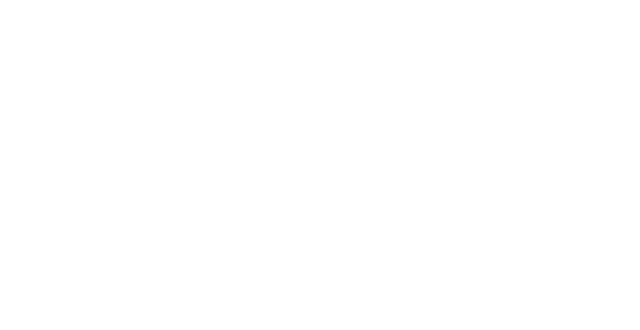
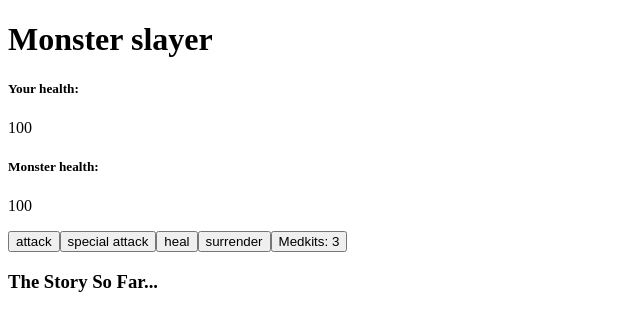
Before and after one commit to barnabasedubio/monsterslayer, a plain HTML site: page index.html in a window 1280 px wide. Shown: the whole page, without its empty margins (0-640 px from the left). Drawn offline with nearby package versions, Linux system fonts and the light colour scheme.

Commit message:
Implemented JS

```diff
--- a/app.js
+++ b/app.js
@@ -0,0 +1,134 @@
+const App = Vue.createApp({
+    data() {
+        return {
+            playerCurrentHealth: 100,
+            monsterCurrentHealth: 100,
+            finalResult: "todo",
+            battleLog: [],
+            gameOver: false,
+            winner: "",
+            medkitAmount: 3,
+        };
+    },
+    computed: {},
+    methods: {
+        getRandumNumberInRange(max) {
+            return Math.floor(Math.random() * Math.floor(max)) + 1; // + 1 includes number of range
+        },
+        attack(who, value = 0) {
+            let attackValue =
+                value > 0 ? value : this.getRandumNumberInRange(10);
+            if (who === "You") {
+                this.monsterCurrentHealth = Math.max(
+                    0,
+                    this.monsterCurrentHealth - attackValue
+                );
+                this.updateBattleLog(
+                    `You dealt ${attackValue} damage to the Monster`
+                );
+                if (this.monsterCurrentHealth === 0) {
+                    this.updateBattleLog("You defeated the Monster!");
+                    this.gameOver = true;
+                    this.winner = "You";
+                } else {
+                    this.attack("Monster");
+                }
+            } else {
+                this.playerCurrentHealth = Math.max(
+                    0,
+                    this.playerCurrentHealth - attackValue
+                );
+                this.updateBattleLog(
+                    `The Monster dealt ${attackValue} damage to you.`
+                );
+                if (this.playerCurrentHealth === 0) {
+                    this.updateBattleLog("You were killed by the Monster.");
+                    this.gameOver = true;
+                    this.winner = "Monster";
+                }
+            }
+        },
+        specialAttack() {
+            // 25% chance of a 3x Hit multiplier
+            let activateSpecialAttack =
+                this.getRandumNumberInRange(100) % 4 === 0;
+            if (activateSpecialAttack) {
+                this.updateBattleLog(
+                    "You tried the special attack...and SUCCEEDED!"
+                );
+                let attackValue = this.getRandumNumberInRange(10) * 3;
+                this.attack("You", attackValue);
+            } else {
+                this.updateBattleLog(
+                    "You tried the special attack...and failed."
+                );
+                this.attack("Monster");
+            }
+        },
+        heal() {
+            // 33% chance of dropping
+            // 33% chance of monster stealing it and using it for itself
+            // 33% chance of being effective
+            if (this.medkitAmount > 0) {
+                let possiblity = this.getRandumNumberInRange(100) % 3;
+                let healAmount = this.getRandumNumberInRange(7) + 7;
+                switch (possiblity) {
+                    case 0:
+                        this.updateBattleLog(
+                            "You tried healing yourself but dropped the medkit!"
+                        );
+                        this.attack("Monster");
+                        break;
+                    case 1:
+                        this.updateBattleLog(
+                            "The monster snatched the medkit from you and used it on itself!"
+                        );
+                        this.monsterCurrentHealth = Math.min(
+                            100,
+                            this.monsterCurrentHealth + healAmount
+                        );
+                        break;
+                    case 2:
+                        this.updateBattleLog(
+                            `You used a medkit! (+${healAmount} HP)`
+                        );
+                        this.playerCurrentHealth = Math.min(
+                            100,
+                            this.playerCurrentHealth + healAmount
+                        );
+                        this.attack("Monster");
+                        break;
+                }
+                this.medkitAmount -= 1;
+            } else {
+                this.updateBattleLog(
+                    "You tried healing yourself but forgot that you used up all of your medkits!"
+                );
+                this.attack("Monster");
+            }
+        },
+        surrender() {
+            // 33% chance of successful surrender
+            let possiblity = this.getRandumNumberInRange(100) % 3;
+            switch (possiblity) {
+                case 0:
+                    this.updateBattleLog(
+                        "The Monster accepts your surrender and lets you live."
+                    );
+                    this.gameOver = true;
+                    this.winner = "Monster"
+                    break;
+                default:
+                    this.updateBattleLog(
+                        "The Moster does not accept your surrender!"
+                    );
+                    this.attack("Monster");
+            }
+        },
+        updateBattleLog(text) {
+            this.battleLog.push(text);
+        },
+    },
+});
+
+App.mount("#app");
--- a/index.html
+++ b/index.html
@@ -1,11 +1,54 @@
 <!DOCTYPE html>
 <html lang="en">
-<head>
-    <meta charset="UTF-8">
-    <meta name="viewport" content="width=device-width, initial-scale=1.0">
-    <title>Monster Slayer</title>
-</head>
-<body>
+    <head>
+        <meta charset="UTF-8" />
+        <meta name="viewport" content="width=device-width, initial-scale=1.0" />
+        <title>Monster Slayer</title>
+        <link
+            href="https://fonts.googleapis.com/css2?family=Jost:wght@400;700&display=swap"
+            rel="stylesheet"
+        />
+        <link rel="stylesheet" href="style.css" />
+        <script src="https://unpkg.com/vue@next" defer></script>
+        <script src="app.js" defer></script>
+    </head>
+    <body>
+        <div id="app">
+            <div class="game-title">
+                <h1>Monster slayer</h1>
+            </div>
 
-</body>
+            <div class="player-info-panel">
+                <h5>Your health:</h5>
+                <p>{{ playerCurrentHealth }}</p>
+            </div>
+            <div class="monster-info-panel">
+                <h5>Monster health:</h5>
+                <p>{{ monsterCurrentHealth }}</p>
+            </div>
+
+            <div v-if="!gameOver" class="action-panel">
+                <button @click="attack('You')" class="btn-action">
+                    attack
+                </button>
+                <button @click="specialAttack" class="btn-action">
+                    special attack
+                </button>
+                <button @click="heal" class="btn-action">heal</button>
+                <button @click="surrender" class="btn-action">surrender</button>
+                <button>Medkits: {{ medkitAmount }}</button>
+            </div>
+
+            <div v-else class="result-panel">
+                <h3>{{ winner }} Won</h3>
+            </div>
+
+            <div class="battle-log">
+                <h3>The Story So Far...</h3>
+                <ul>
+                    <li v-for="log in battleLog" :key="log.id">{{ log }}</li>
+                </ul>
+            </div>
+        </div>
+    </body>
 </html>
```
